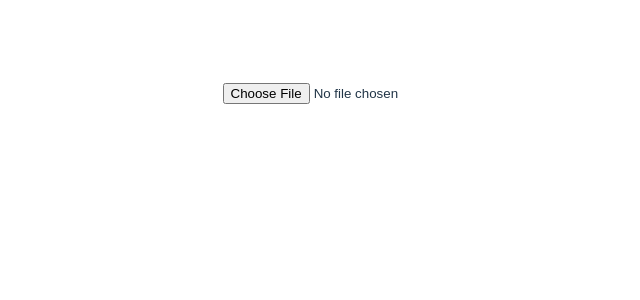
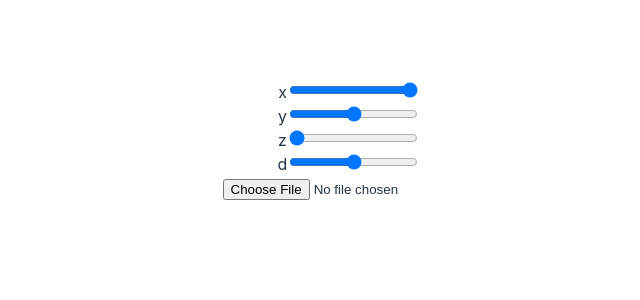
Before and after one commit to ras0q/slitscan3d, a React (Vite) app: page / in a window 1280 px wide. Shown: the top 300 px of the page, without its empty margins (291-931 px from the left). Built offline with nearby package versions, Linux system fonts and the light colour scheme.

Commit message:
:sparkles: impl range input

```diff
--- a/src/App.tsx
+++ b/src/App.tsx
@@ -22,12 +22,67 @@ const createVideo = (src: string) => {
 function App() {
   const [video, setVideo] = useState(createVideo(sampleVideo))
 
+  const [x, setX] = useState(1)
+  const [y, setY] = useState(0)
+  const [z, setZ] = useState(-1)
+  const [d, setD] = useState(0)
+
   const createdHandler = (state: RootState) => {
     state.gl.localClippingEnabled = true
   }
 
   return (
     <div className="App" style={{ width: '80vw', height: '80vh' }}>
+      <div>
+        <label htmlFor="x">x</label>
+        <input
+          type="range"
+          name="x"
+          min={-1}
+          max={1}
+          step={0.1}
+          value={x}
+          onChange={(e) => {
+            setX(Number(e.target.value))
+          }}
+        />
+      </div>
+      <div>
+        <label htmlFor="y">y</label>
+        <input
+          type="range"
+          name="y"
+          min={-1}
+          max={1}
+          step={0.1}
+          value={y}
+          onChange={(e) => setY(Number(e.target.value))}
+        />
+      </div>
+      <div>
+        <label htmlFor="z">z</label>
+        <input
+          type="range"
+          name="z"
+          min={-1}
+          max={1}
+          step={0.1}
+          value={z}
+          onChange={(e) => setZ(Number(e.target.value))}
+        />
+      </div>
+      <div>
+        <label htmlFor="d">d</label>
+        <input
+          type="range"
+          name="d"
+          min={-30}
+          max={30}
+          value={d}
+          onChange={(e) => setD(Number(e.target.value))}
+        />
+      </div>
+
       <input
         type="file"
         accept="video/*"
@@ -61,11 +116,12 @@ function App() {
 
         <Suspense fallback={null}>
           <Clipper
+            video={video}
             width={25}
             height={25}
             depth={25}
             frameLimit={100}
-            video={video}
+            clipPlanes={[new THREE.Plane(new THREE.Vector3(x, y, z), d)]}
           />
         </Suspense>
       </Canvas>
@@ -76,14 +132,22 @@ function App() {
 export default App
 
 type ClipperProps = {
+  video: HTMLVideoElement
   width: number
   height: number
   depth: number
   frameLimit: number
-  video: HTMLVideoElement
+  clipPlanes: THREE.Plane[]
 }
 
-const Clipper = ({ width, height, depth, frameLimit, video }: ClipperProps) => {
+const Clipper = ({
+  video,
+  width,
+  height,
+  depth,
+  frameLimit,
+  clipPlanes,
+}: ClipperProps) => {
   const allTextures = useMemo<Texture[]>(() => [], [video])
   const [textures, setTextures] = useState(allTextures.slice(0, frameLimit))
   const videoCtx = useMemo(() => {
@@ -108,15 +172,10 @@ const Clipper = ({ width, height, depth, frameLimit, video }: ClipperProps) => {
     texture.needsUpdate = true
     texture.flipY = true // FIXME: why the frame is upside down?
     allTextures.push(texture)
-    console.log(allTextures.length)
   }, [video])
-
-  const clipVec = useMemo(() => new THREE.Vector3(0, 0, -1), [])
-  const clipPlanes = useMemo(() => [new THREE.Plane(clipVec, 0)], [clipVec])
 
   useFrame(({ clock }) => {
     const elapsed = clock.getElapsedTime()
-    clipVec.set(Math.cos(elapsed), 0, -1)
 
     const frameIndex = Math.floor(elapsed * 30) % allTextures.length
     const restIndex = frameIndex + frameLimit - allTextures.length
@@ -140,7 +199,10 @@ const Clipper = ({ width, height, depth, frameLimit, video }: ClipperProps) => {
           <boxGeometry args={[width, height, depth]} />
           <meshStandardMaterial
             map={texture}
-            clippingPlanes={clipPlanes}
+            clippingPlanes={[
+              new THREE.Plane(new THREE.Vector3(0, 0, -1), Math.ceil(depth/2)),
+              ...clipPlanes,
+            ]}
             clipShadows={true}
             side={THREE.DoubleSide}
           />
```
